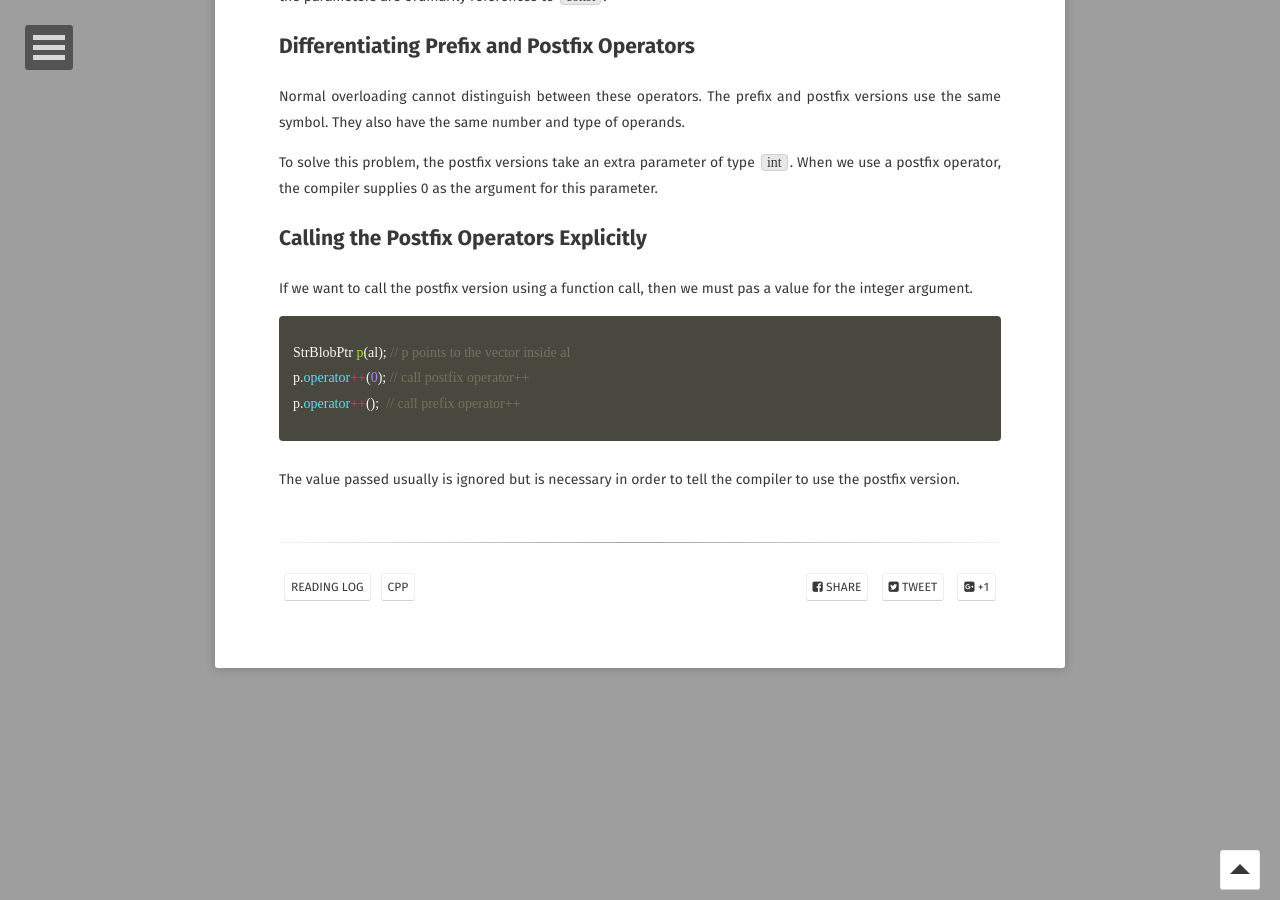
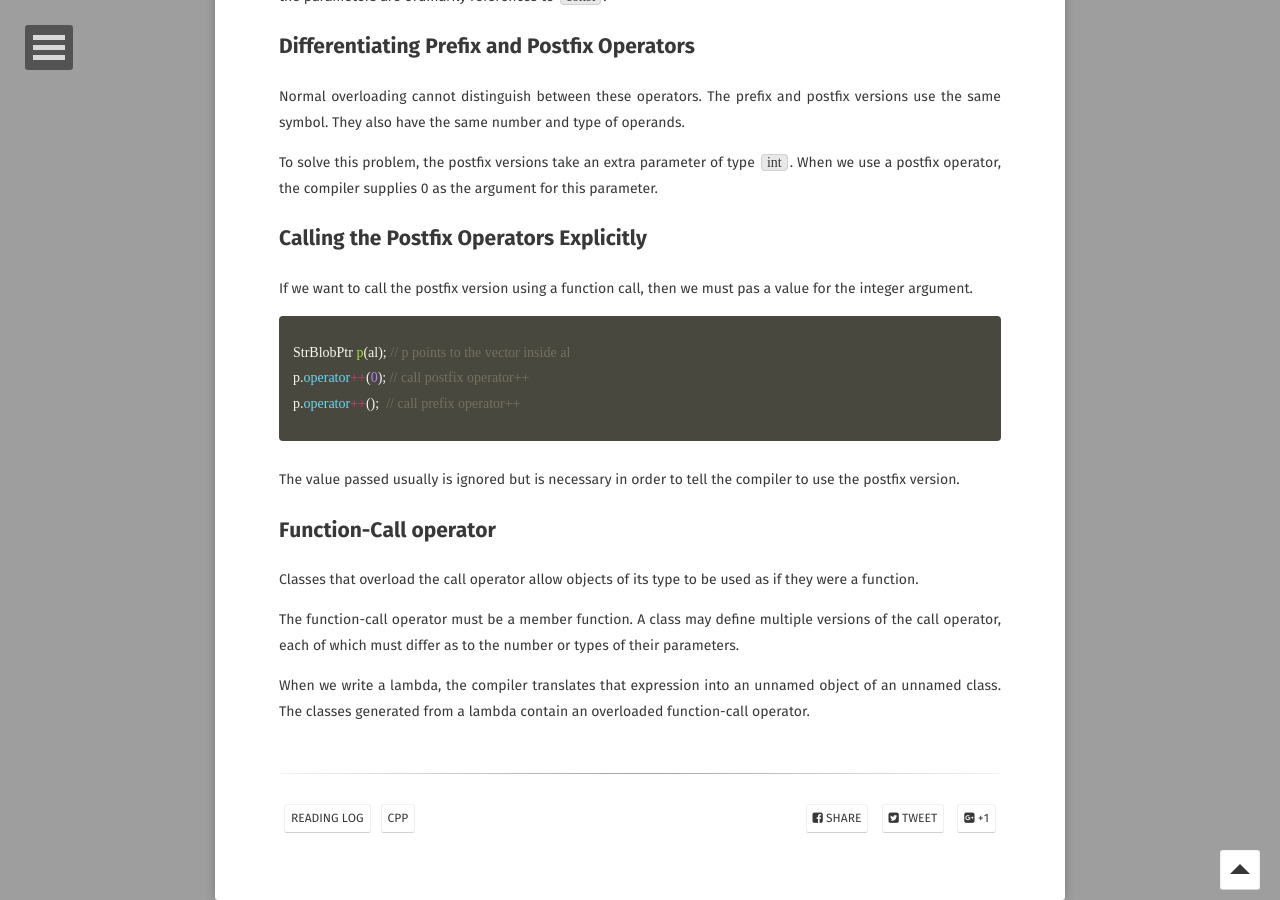
Before and after one commit to Planck35/planck35.github.io, a Jekyll site: the page built from _posts/2020-02-04-overloaded-operations-and-conversions.md, in a window 1280 px wide and 900 px high, scrolled down 1665 px. Built offline with Jekyll 4.4.1, drawn with Linux system fonts in a browser that asks for light colours; some web fonts are replaced; comment, search, counter and statistics services are not loaded; some of the changed text lies outside the part shown.

Commit message:
update operator overload log

```diff
--- a/_posts/2020-02-04-overloaded-operations-and-conversions.md
+++ b/_posts/2020-02-04-overloaded-operations-and-conversions.md
@@ -64,3 +64,11 @@ p.operator++(0); // call postfix operator++
 p.operator++();  // call prefix operator++
 {% endhighlight %}
 The value passed usually is ignored but is necessary in order to tell the compiler to use the postfix version.
+
+## Function-Call operator
+
+Classes that overload the call operator allow objects of its type to be used as if they were a function.
+
+The function-call operator must be a member function. A class may define multiple versions of the call operator, each of which must differ as to the number or types of their parameters.
+
+When we write a lambda, the compiler translates that expression into an unnamed object of an unnamed class. The classes generated from a lambda contain an overloaded function-call operator.
```
